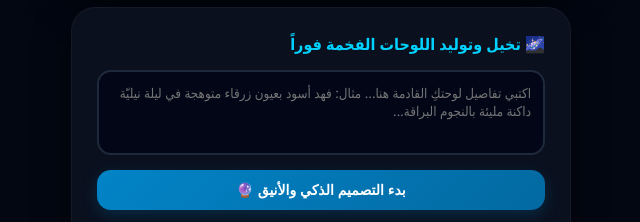
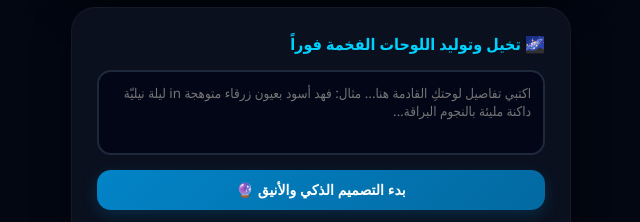
Before and after one commit to karbalaink-droid/Lawhati, a plain HTML site: page index.html in a window 1280 px wide. Shown: the part 436-658 px from the top of the page, 319-959 px from the left. Drawn offline with Linux system fonts and the light colour scheme.

Commit message:
Update index.html

```diff
--- a/index.html
+++ b/index.html
@@ -197,38 +197,32 @@
 <body>
 
     <div class="container">
-        <!-- كارد الواجهة الأنيق والمظلم -->
         <div class="header-card">
             <div class="emoji">✨🎨</div>
             <h1>تطبيق لوحتي</h1>
             <p>مساحتكِ الخاصة ومرسمكِ مع رفيق الرسم للغوص في بحر الفن والإبداع.</p>
             <p style="font-weight: bold; color: #00d2ff;">جاهزون لتنسيق ألوان الأكريليك والماركرز وتخيل اللوحات القادمة! 🖌️</p>
 
-            <!-- معرض الصور الفخمة المضمونة والثابتة -->
             <div class="luxury-gallery">
                 <div class="gallery-item">
-                    <!-- فهد أسود ملكي حقيقي بعيون متوهجة -->
                     <img src="https://images.unsplash.com/photo-1517849845537-4d257902454a?auto=format&fit=crop&w=400&q=80" alt="الفهد الأسود الملكي">
                     <span>الفهد الأسود 🐆</span>
                 </div>
                 <div class="gallery-item">
-                    <!-- حصان فخم غامض -->
                     <img src="https://images.unsplash.com/photo-1534447677768-be436bb09401?auto=format&fit=crop&w=400&q=80" alt="حصان فخم">
                     <span>الكبرياء الملكي 🐎</span>
                 </div>
                 <div class="gallery-item">
-                    <!-- حوت ساحر في أعماق مظلمة مضيئة بالنجوم -->
                     <img src="https://images.unsplash.com/photo-1518156677180-95a2893f3e9f?auto=format&fit=crop&w=400&q=80" alt="الحوت النجمي">
                     <span>الحوت الساحر 🐋</span>
                 </div>
             </div>
         </div>
 
-        <!-- أداة توليد الصور بالذكاء الاصطناعي -->
         <div class="luxury-card">
             <h2>🌌 تخيل وتوليد اللوحات الفخمة فوراً</h2>
             <div class="ai-input-group">
-                <textarea class="ai-textarea" id="imagePrompt" placeholder="اكتبي تفاصيل لوحتكِ القادمة هنا... مثال: فهد أسود بعيون زرقاء متوهجة في ليلة نيليّة داكنة مليئة بالنجوم البراقة..."></textarea>
+                <textarea class="ai-textarea" id="imagePrompt" placeholder="اكتبي تفاصيل لوحتكِ القادمة هنا... مثال: فهد أسود بعيون زرقاء متوهجة in ليلة نيليّة داكنة مليئة بالنجوم البراقة..."></textarea>
                 <button class="luxury-btn" onclick="generateImage()">بدء التصميم الذكي والأنيق 🔮</button>
             </div>
             <div class="generated-image-container" id="imageContainer">
@@ -236,7 +230,6 @@
             </div>
         </div>
 
-        <!-- لوحة الرسم التخطيطي السريع -->
         <div class="luxury-card">
             <h2>🖌️ لوحة التخطيط والتنسيق السريع (ثانوي)</h2>
             <button class="luxury-btn" style="background: #1e293b; margin: 0; box-shadow: none;" onclick="toggleCanvasPanel()">فتح / إغلاق لوحة الرسم 🛠️</button>
@@ -251,7 +244,6 @@
             </div>
         </div>
 
-        <!-- المستشار الفني والمحادثة الرقمية -->
         <div class="luxury-card">
             <h2>💬 المستشار الفني والمساعد الخاص بكِ</h2>
             <div class="chat-display" id="chatDisplay">
@@ -351,4 +343,4 @@
         function clearCanvas() { ctx.clearRect(0, 0, canvas.width, canvas.height); }
     </script>
 </body>
-</html>
+                                                                                                                              </html>
```
